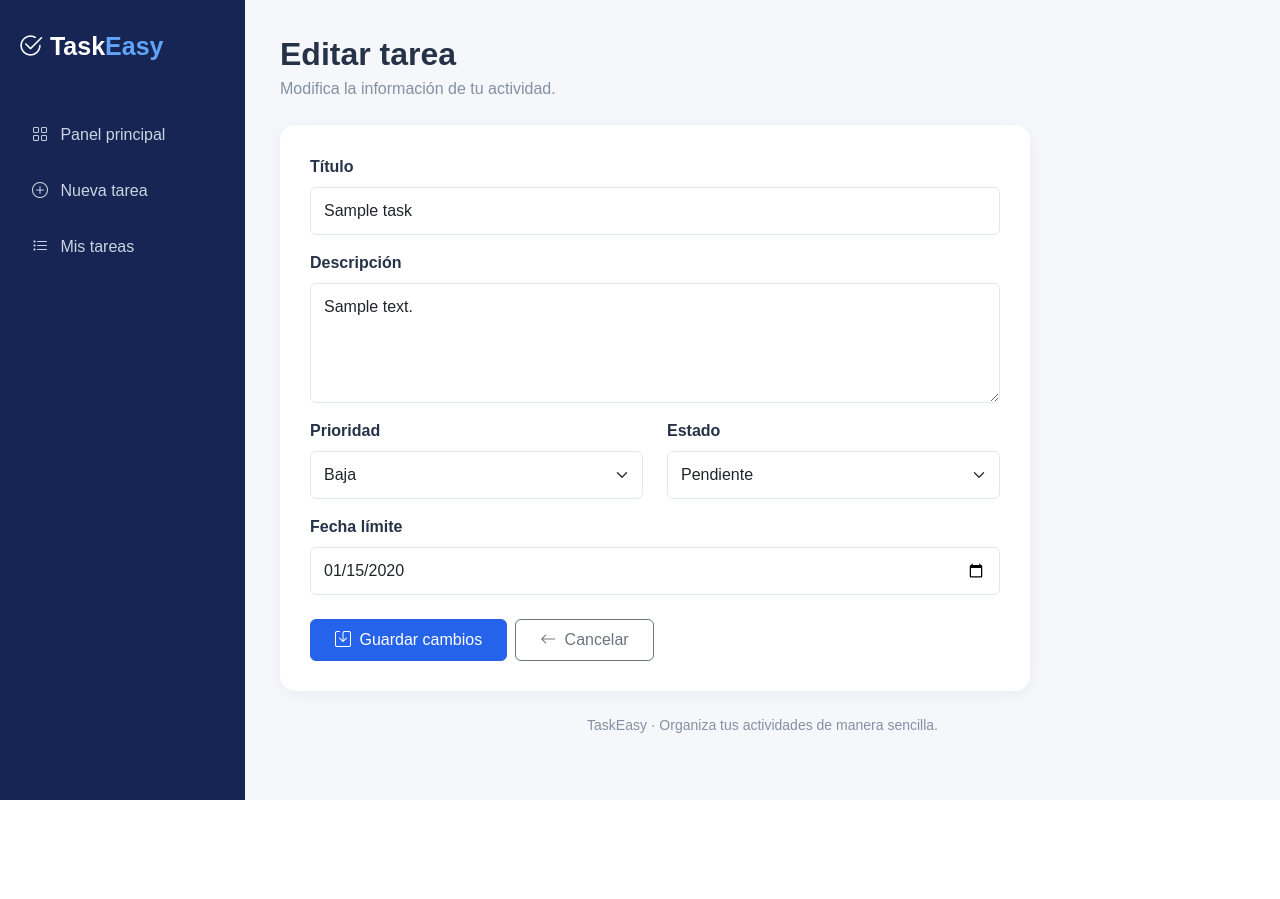
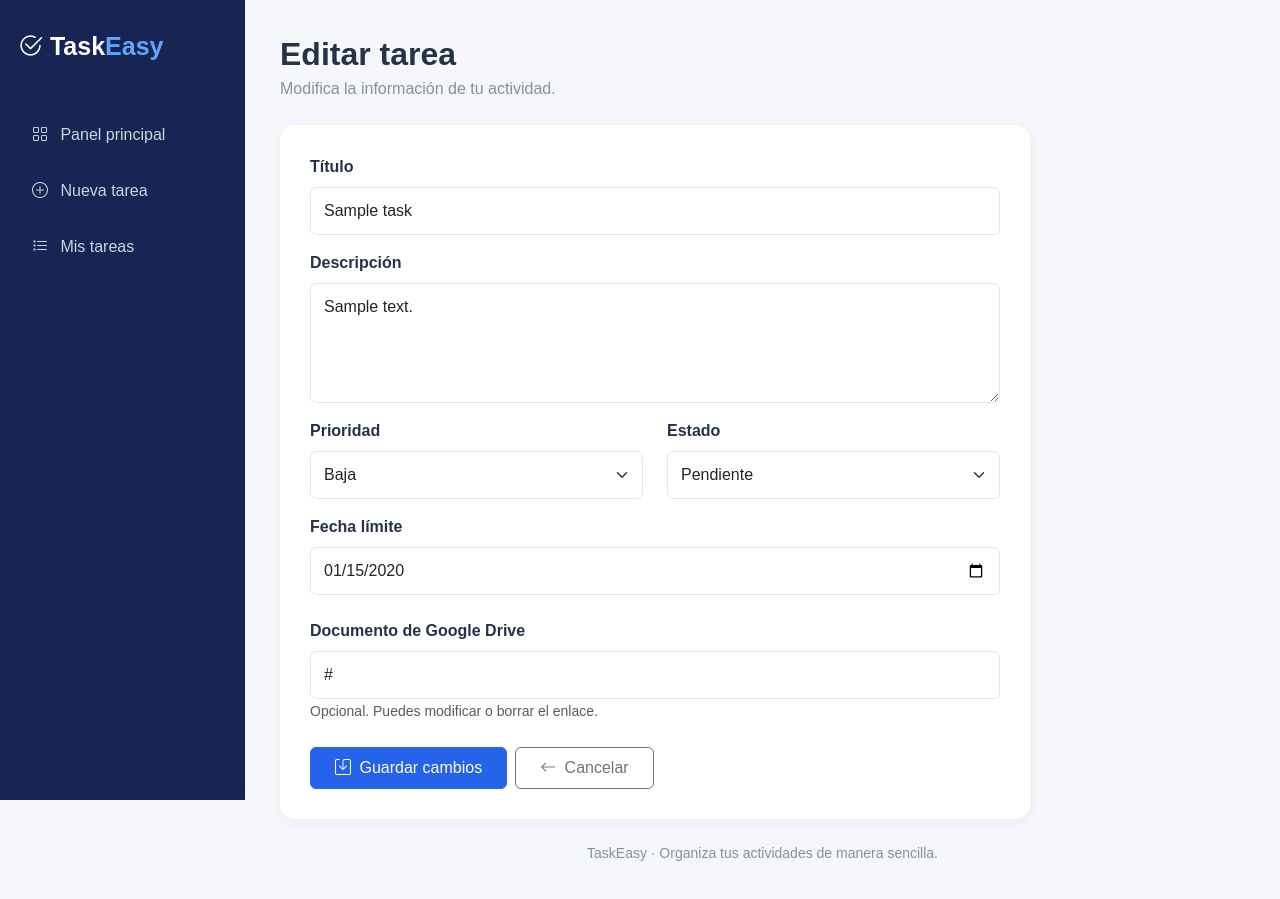
Before and after one commit to Joshcx750/TaskEasy, a Laravel app: page /tasks/1/edit in a window 1280 px wide. Before the commit the page ends 800 px from the top, so only its background shows below. Run offline with Laravel 12, Linux system fonts and the light colour scheme; tables that the repository leaves empty hold one stand-in row (values such as "Sample post").

Commit message:
Integrar enlaces de Google Drive en tareas

```diff
--- a/app/Http/Controllers/TaskController.php
+++ b/app/Http/Controllers/TaskController.php
@@ -65,6 +65,7 @@ public function show(Task $task)
             'description' => 'nullable|string',
             'priority' => 'required|in:baja,media,alta',
             'due_date' => 'nullable|date',
+            'google_drive_url' => ['nullable', 'url', 'max:2048'],
         ]);
 
         Task::create($validated);
@@ -86,6 +87,7 @@ public function show(Task $task)
             'priority' => 'required|in:baja,media,alta',
             'status' => 'required|in:pendiente,completada',
             'due_date' => 'nullable|date',
+            'google_drive_url' => ['nullable', 'url', 'max:2048'],
         ]);
 
         $task->update($validated);
--- a/app/Models/Task.php
+++ b/app/Models/Task.php
@@ -11,6 +11,7 @@ class Task extends Model
         'priority',
         'status',
         'due_date',
+        'google_drive_url',
     ];
 
     protected function casts(): array
--- a/resources/views/tasks/edit.blade.php
+++ b/resources/views/tasks/edit.blade.php
@@ -203,6 +203,20 @@
                 >
             </div>
 
+            <div class="mb-4">
+    <label class="form-label fw-semibold">Documento de Google Drive</label>
+    <input
+        type="url"
+        name="google_drive_url"
+        class="form-control"
+        value="{{ old('google_drive_url', $task->google_drive_url) }}"
+        placeholder="https://drive.google.com/..."
+    >
+    <small class="text-muted">
+        Opcional. Puedes modificar o borrar el enlace.
+    </small>
+</div>
+
             <div class="d-flex flex-wrap gap-2">
                 <button type="submit" class="btn btn-primary px-4 py-2">
                     <i class="bi bi-save me-1"></i> Guardar cambios
```
Also changed, not shown: resources/views/tasks/index.blade.php (+10 -0 lines), resources/views/tasks/show.blade.php (+14 -0 lines), database/migrations/2026_11_20_224816_add_google_drive_url_to_tasks_table.php (added).
